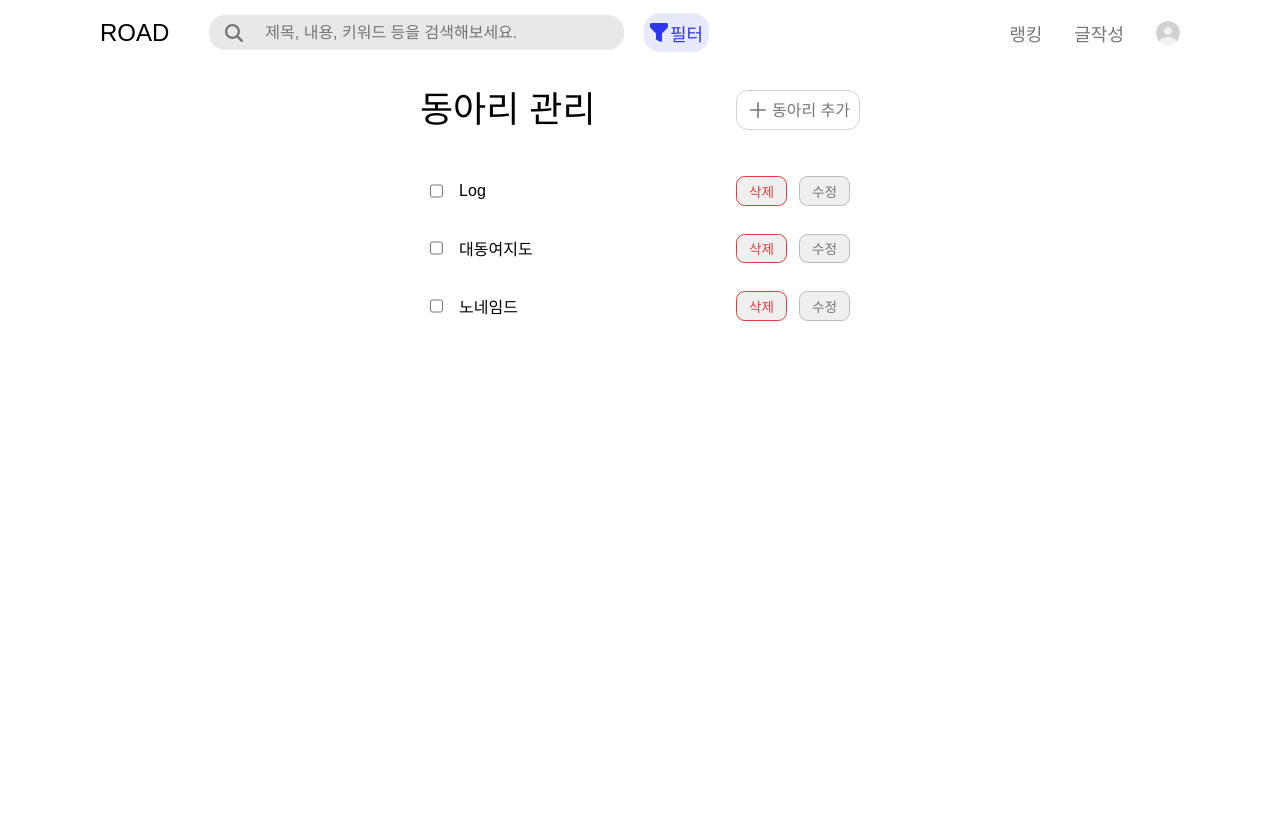
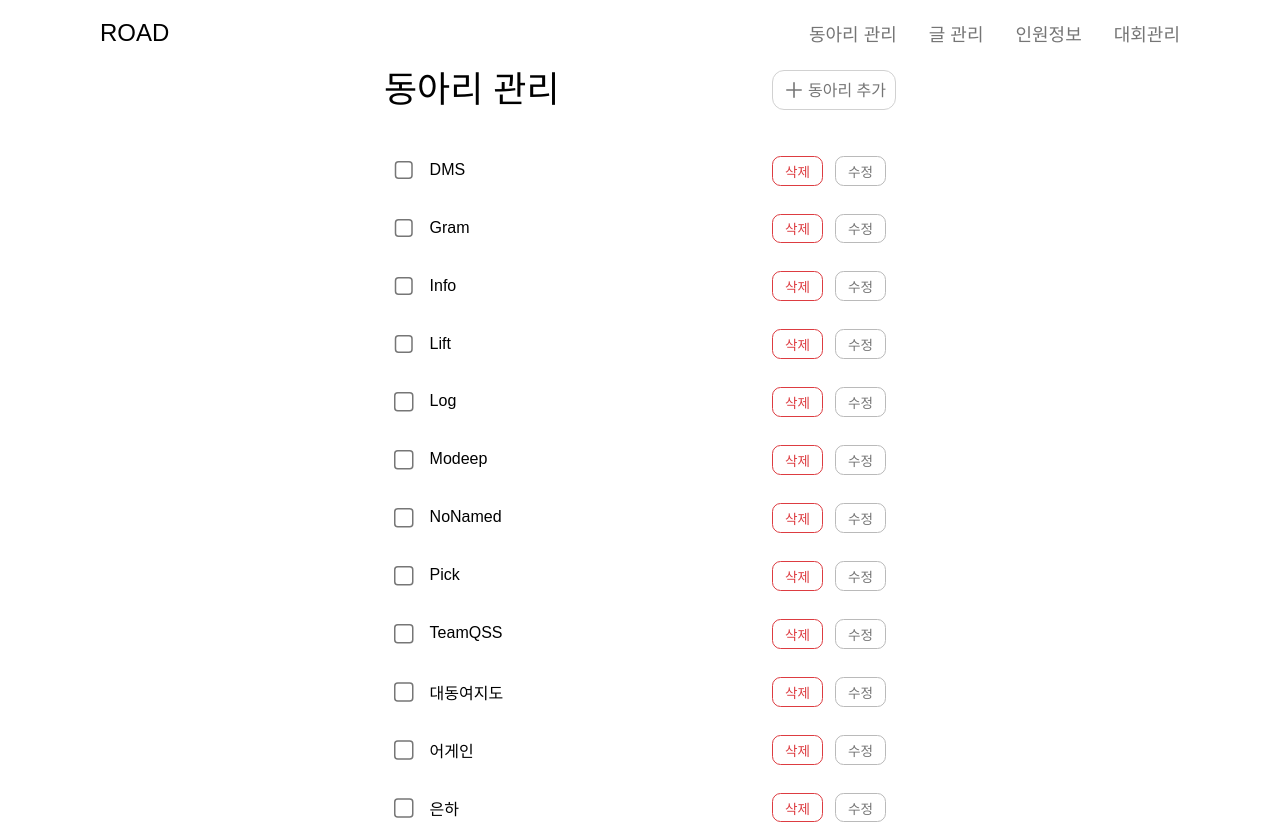
Before and after one commit to Log-Road/Road-FrontEnd, a React (Create React App) app: page /clubManagement in a window 1280 px wide. Before the commit the page ends 800 px from the top, so only its background shows below. Built offline with nearby package versions, Linux system fonts and the light colour scheme.

Commit message:
✨ :: 체크된 항목 저장 기능 추가

```diff
--- a/src/components/Button/HandleButton.tsx
+++ b/src/components/Button/HandleButton.tsx
@@ -26,6 +26,7 @@ justify-content: center;
 align-items: center;
 border: 0.1em solid ${(props) => props.text === "시상" ? colors.Main : props.text === "삭제" ? colors.Error : colors.gray1};
 border-radius: 0.63em;
+background-color: ${colors.White};
 color: ${(props) => props.text === "시상" ? colors.Main : props.text === "삭제" ? colors.Error : colors.gray2};
 font-family: 'Pretendard-Regular';
 font-size: 0.85em;
--- a/src/pages/Admin/ClubManagement.jsx
+++ b/src/pages/Admin/ClubManagement.tsx
@@ -1,8 +1,9 @@
-import React from "react";
+import React, { useState, useEffect } from "react";
 import styled from "styled-components";
-import Header from "../../components/Header";
+import Header from "../../components/HeaderAdmin";
 import PlusButton from "../../components/Button/PlusButton";
 import HandleButton from "../../components/Button/HandleButton";
+import Checked from "../../assets/Checked.svg"
 
 /**
  *
@@ -11,11 +12,21 @@ import HandleButton from "../../components/Button/HandleButton";
 
 export default function ClubManagement() {
 
-  const ClubData = [
-    { name: "Log" },
-    { name: "대동여지도" },
-    { name: "노네임드" },
+  const [checkedItems, setCheckedItems] = useState({}); //체크된 항목 저장
+  const ClubData = [ //동아리 이름
+    "DMS", "Gram", "Info", "Lift", "Log", "Modeep", "NoNamed", "Pick", "TeamQSS", "대동여지도", "어게인", "은하"
   ];
+
+  const toggleCheckbox = (value) => { //체크박스 상태 변경
+    setCheckedItems(prevState => ({
+      ...prevState,
+      [value]: !prevState[value]
+    }))
+  }
+
+  useEffect(() => { //체크된 항목 확인용
+    console.log(checkedItems);
+  }, [checkedItems]);
 
   return (
     <Container>
@@ -23,26 +34,36 @@ export default function ClubManagement() {
 
       <InnerContainer>
         <Contents>
+
           <TopWrap>
             <Title>동아리 관리</Title>
-            <PlusButton text="동아리 추가"/>
+            <PlusButton text="동아리 추가" />
           </TopWrap>
 
           <InfoWrap>
-            {ClubData.map((value, index) => (
-              <ClubWrap id={index}>
+            {ClubData.map((value) => (
+              <ClubWrap>
+
                 <CheckWrap>
-                  <input type="checkbox" />
-                  <p>{value.name}</p>
+                  <Input
+                    type="checkbox"
+                    id="checkClub"
+                    checked={checkedItems[value] || false}
+                    onChange={() => toggleCheckbox(value)}
+                  />
+                  {checkedItems[value] && <Icon src={Checked} />}
+                  <label htmlFor="checkClub">{value}</label>
                 </CheckWrap>
 
                 <ButtonWrap>
-                  <HandleButton text="삭제"/>
-                  <HandleButton text="수정"/>
+                  <HandleButton text="삭제" />
+                  <HandleButton text="수정" />
                 </ButtonWrap>
+
               </ClubWrap>
             ))}
           </InfoWrap>
+
         </Contents>
       </InnerContainer>
     </Container>
@@ -51,22 +72,18 @@ export default function ClubManagement() {
 
 const Container = styled.div`
   width: 100vw;
-  height: 100%;
-  display: flex;
-  flex-direction: column;
-  gap: 1.25em;
+  height: 100vh;
 `;
 
 const InnerContainer = styled.div`
   width: 100%;
-  height: 100%;
+  height: 80%;
   display: flex;
   justify-content: center;
-  align-items: center;
 `;
 
 const Contents = styled.div`
-  width: 34.375%;
+  width: 40%;
   display: flex;
   flex-direction: column;
   gap: 2.5em;
@@ -97,9 +114,18 @@ const ButtonWrap = styled.div`
 `;
 
 const CheckWrap = styled.label`
+  position: relative;
   display: flex;
   gap: 1em;
 `;
+
+const Input = styled.input`
+zoom: 1.5;
+`
+
+const Icon = styled.img`
+  position: absolute;
+`
 
 const Title = styled.p`
   font-family: "Pretendard-Bold";
```
Also changed, not shown: src/assets/Checked.svg (added).
